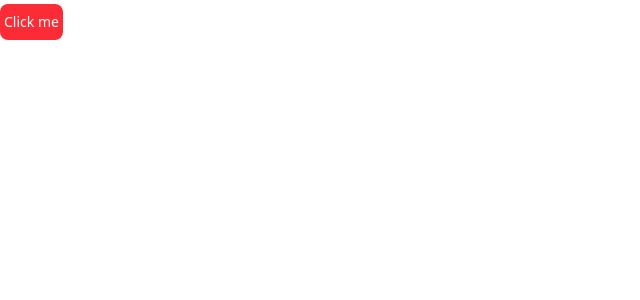
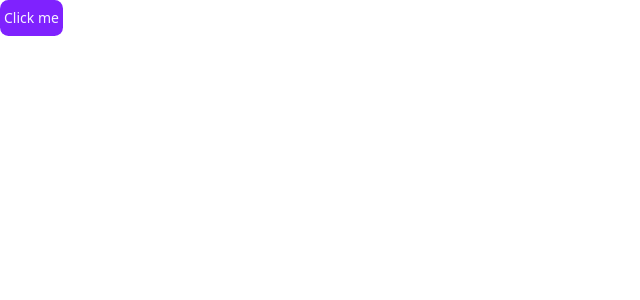
Before and after one commit to jhon-breno/bewear-bootcamp, a Next.js app: page / in a window 1280 px wide. Shown: the top 300 px of the page, without its empty margins (0-640 px from the left). Built offline with nearby package versions, Linux system fonts and the light colour scheme.

Commit message:
chore: updade shadcn theme

```diff
--- a/src/app/globals.css
+++ b/src/app/globals.css
@@ -44,72 +44,72 @@
 }
 
 :root {
-  --radius: 0.625rem;
+  --radius: 0.65rem;
   --background: oklch(1 0 0);
-  --foreground: oklch(0.145 0 0);
+  --foreground: oklch(0.141 0.005 285.823);
   --card: oklch(1 0 0);
-  --card-foreground: oklch(0.145 0 0);
+  --card-foreground: oklch(0.141 0.005 285.823);
   --popover: oklch(1 0 0);
-  --popover-foreground: oklch(0.145 0 0);
-  --primary: oklch(0.205 0 0);
-  --primary-foreground: oklch(0.985 0 0);
-  --secondary: oklch(0.97 0 0);
-  --secondary-foreground: oklch(0.205 0 0);
-  --muted: oklch(0.97 0 0);
-  --muted-foreground: oklch(0.556 0 0);
-  --accent: oklch(0.97 0 0);
-  --accent-foreground: oklch(0.205 0 0);
+  --popover-foreground: oklch(0.141 0.005 285.823);
+  --primary: oklch(0.541 0.281 293.009);
+  --primary-foreground: oklch(0.969 0.016 293.756);
+  --secondary: oklch(0.967 0.001 286.375);
+  --secondary-foreground: oklch(0.21 0.006 285.885);
+  --muted: oklch(0.967 0.001 286.375);
+  --muted-foreground: oklch(0.552 0.016 285.938);
+  --accent: oklch(0.967 0.001 286.375);
+  --accent-foreground: oklch(0.21 0.006 285.885);
   --destructive: oklch(0.577 0.245 27.325);
-  --border: oklch(0.922 0 0);
-  --input: oklch(0.922 0 0);
-  --ring: oklch(0.708 0 0);
-  --chart-1: oklch(0.646 0.222 41.116);
-  --chart-2: oklch(0.6 0.118 184.704);
-  --chart-3: oklch(0.398 0.07 227.392);
-  --chart-4: oklch(0.828 0.189 84.429);
-  --chart-5: oklch(0.769 0.188 70.08);
+  --border: oklch(0.92 0.004 286.32);
+  --input: oklch(0.92 0.004 286.32);
+  --ring: oklch(0.702 0.183 293.541);
+  --chart-1: oklch(0.811 0.111 293.571);
+  --chart-2: oklch(0.606 0.25 292.717);
+  --chart-3: oklch(0.541 0.281 293.009);
+  --chart-4: oklch(0.491 0.27 292.581);
+  --chart-5: oklch(0.432 0.232 292.759);
   --sidebar: oklch(0.985 0 0);
-  --sidebar-foreground: oklch(0.145 0 0);
-  --sidebar-primary: oklch(0.205 0 0);
-  --sidebar-primary-foreground: oklch(0.985 0 0);
-  --sidebar-accent: oklch(0.97 0 0);
-  --sidebar-accent-foreground: oklch(0.205 0 0);
-  --sidebar-border: oklch(0.922 0 0);
-  --sidebar-ring: oklch(0.708 0 0);
+  --sidebar-foreground: oklch(0.141 0.005 285.823);
+  --sidebar-primary: oklch(0.541 0.281 293.009);
+  --sidebar-primary-foreground: oklch(0.969 0.016 293.756);
+  --sidebar-accent: oklch(0.967 0.001 286.375);
+  --sidebar-accent-foreground: oklch(0.21 0.006 285.885);
+  --sidebar-border: oklch(0.92 0.004 286.32);
+  --sidebar-ring: oklch(0.702 0.183 293.541);
 }
 
 .dark {
-  --background: oklch(0.145 0 0);
+  --background: oklch(0.141 0.005 285.823);
   --foreground: oklch(0.985 0 0);
-  --card: oklch(0.205 0 0);
+  --card: oklch(0.21 0.006 285.885);
   --card-foreground: oklch(0.985 0 0);
-  --popover: oklch(0.205 0 0);
+  --popover: oklch(0.21 0.006 285.885);
   --popover-foreground: oklch(0.985 0 0);
-  --primary: oklch(0.922 0 0);
-  --primary-foreground: oklch(0.205 0 0);
-  --secondary: oklch(0.269 0 0);
+  --primary: oklch(0.606 0.25 292.717);
+  --primary-foreground: oklch(0.969 0.016 293.756);
+  --secondary: oklch(0.274 0.006 286.033);
   --secondary-foreground: oklch(0.985 0 0);
-  --muted: oklch(0.269 0 0);
-  --muted-foreground: oklch(0.708 0 0);
-  --accent: oklch(0.269 0 0);
+  --muted: oklch(0.274 0.006 286.033);
+  --muted-foreground: oklch(0.705 0.015 286.067);
+  --accent: oklch(0.274 0.006 286.033);
   --accent-foreground: oklch(0.985 0 0);
   --destructive: oklch(0.704 0.191 22.216);
   --border: oklch(1 0 0 / 10%);
   --input: oklch(1 0 0 / 15%);
-  --ring: oklch(0.556 0 0);
-  --chart-1: oklch(0.488 0.243 264.376);
-  --chart-2: oklch(0.696 0.17 162.48);
-  --chart-3: oklch(0.769 0.188 70.08);
-  --chart-4: oklch(0.627 0.265 303.9);
-  --chart-5: oklch(0.645 0.246 16.439);
-  --sidebar: oklch(0.205 0 0);
+  --ring: oklch(0.38 0.189 293.745);
+  --chart-1: oklch(0.811 0.111 293.571);
+  --chart-2: oklch(0.606 0.25 292.717);
+  --chart-3: oklch(0.541 0.281 293.009);
+  --chart-4: oklch(0.491 0.27 292.581);
+  --chart-5: oklch(0.432 0.232 292.759);
+  --sidebar: oklch(0.21 0.006 285.885);
   --sidebar-foreground: oklch(0.985 0 0);
-  --sidebar-primary: oklch(0.488 0.243 264.376);
-  --sidebar-primary-foreground: oklch(0.985 0 0);
-  --sidebar-accent: oklch(0.269 0 0);
+  --sidebar-primary: oklch(0.606 0.25 292.717);
+  --sidebar-primary-foreground: oklch(0.969 0.016 293.756);
+  --sidebar-accent: oklch(0.274 0.006 286.033);
   --sidebar-accent-foreground: oklch(0.985 0 0);
   --sidebar-border: oklch(1 0 0 / 10%);
-  --sidebar-ring: oklch(0.556 0 0);
+  --sidebar-ring: oklch(0.38 0.189 293.745);
 }
 
 @layer base {
--- a/src/app/page.tsx
+++ b/src/app/page.tsx
@@ -1,5 +1,5 @@
 import { Button } from "@/components/ui/button";
 
 export default function Home() {
-  return <Button className="my-1 bg-red-500 p-1">Click me</Button>;
+  return <Button className="p-1">Click me</Button>;
 }
```
